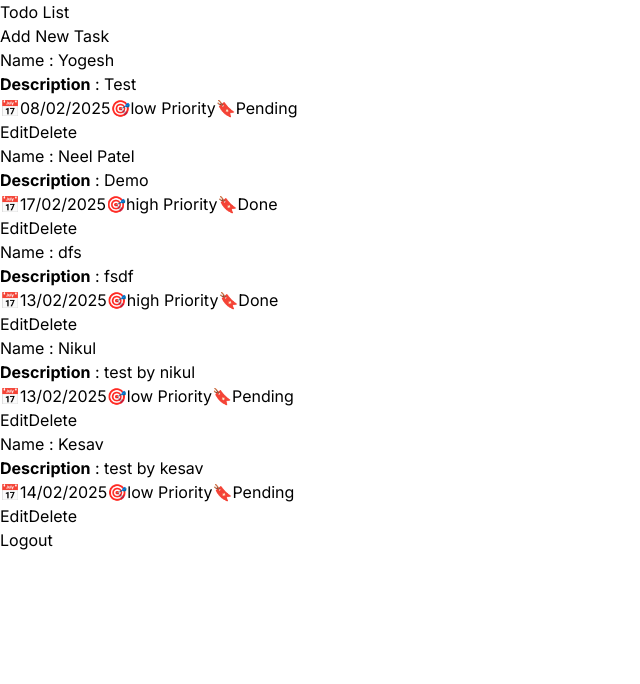
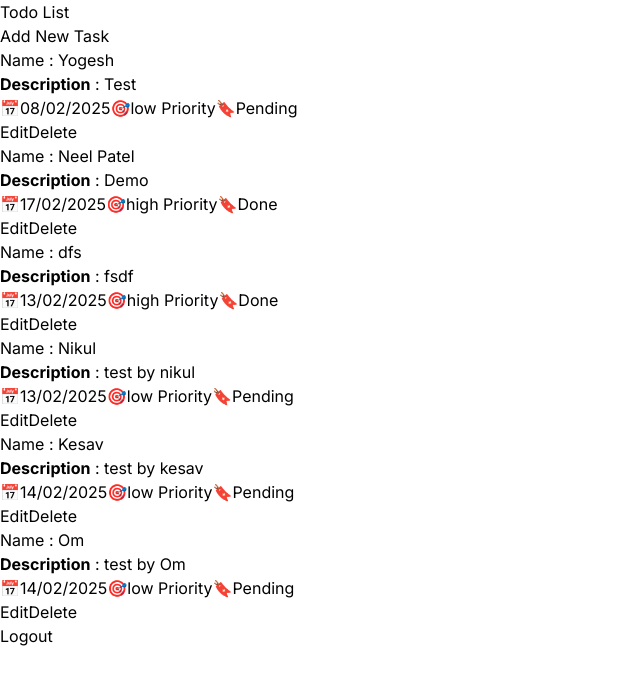
Before and after one commit to yogeshrana-1209/Todo_App, a React (Vite) app: page /todo-list in a window 1280 px wide. Shown: the top 684 px of the page, without its empty margins (0-640 px from the left). Built offline with nearby package versions, Linux system fonts and the light colour scheme; data requests are answered from the project's data file; sample sign-in values are in the browser's storage.

Commit message:
loading updated

```diff
--- a/db.json
+++ b/db.json
@@ -28,7 +28,7 @@
       "name": "dfs"
     },
     {
-      "id": 1739427495666,
+      "id": "1739427495666",
       "agreed": true,
       "status": "Pending",
       "priority": "low",
@@ -37,13 +37,22 @@
       "name": "Nikul"
     },
     {
-      "id": 1739427666258,
+      "id": "1739427666258",
       "agreed": true,
       "status": "Pending",
       "priority": "low",
       "date": "2025-02-14T18:30:00.000Z",
       "description": "test by kesav",
       "name": "Kesav"
+    },
+    {
+      "id": 1739432434873,
+      "agreed": true,
+      "status": "Pending",
+      "priority": "low",
+      "date": "2025-02-14T18:30:00.000Z",
+      "description": "test by Om",
+      "name": "Om"
     }
   ]
 }
--- a/src/app/sharedComponent/notification.jsx
+++ b/src/app/sharedComponent/notification.jsx
@@ -1,6 +1,15 @@
 import { toast } from "react-toastify";
 import "react-toastify/dist/ReactToastify.css";
 
-export const SuccessNotify = (text) => toast.success(text, { autoClose: 1000 });
+export const SuccessNotify = (text) =>
+  toast.success(text, {
+    position: "top-right",
+    autoClose: 1000,
+    hideProgressBar: false,
+    closeOnClick: true,
+    pauseOnHover: true,
+    draggable: true,
+    progress: undefined,
+  });
 export const InfoNotify = (text) => toast.info(text, { autoClose: 1000 });
 export const DangerNotify = (text) => toast.error(text, { autoClose: 1000 });
--- a/src/app/todos/components/LoadingSpinner.jsx
+++ b/src/app/todos/components/LoadingSpinner.jsx
@@ -3,10 +3,10 @@ export default function LoadingSpinner() {
       <div className="flex justify-center items-center space-x-4 mb-8">
         <div className="relative w-20 h-20">
           {/* Outer Spinner with Gradient and Glow Effect */}
-          <div className="absolute top-0 left-0 w-full h-full border-4 border-t-4 border-blue-500 border-solid rounded-full animate-spin animate-[spin_2s_linear_infinite] shadow-xl ring-2 ring-blue-300"></div>
+          <div className="absolute top-0 left-0 w-full h-full border-4 border-t-4 border-blue-500 border-solid rounded-full animate-[spin_2s_linear_infinite] shadow-xl ring-2 ring-blue-300"></div>
 
           {/* Inner Spinner with a different color and smooth animation */}
-          <div className="absolute top-0 left-0 w-full h-full border-4 border-t-4 border-green-500 border-solid rounded-full animate-spin animate-[spin_2s_0.5s_linear_infinite] ring-2 ring-green-300"></div>
+          <div className="absolute top-0 left-0 w-full h-full border-4 border-t-4 border-green-500 border-solid rounded-full animate-[spin_2s_0.5s_linear_infinite] ring-2 ring-green-300"></div>
         </div>
         <span className="text-xl text-gray-700 font-semibold">Loading...</span>
       </div>
```
